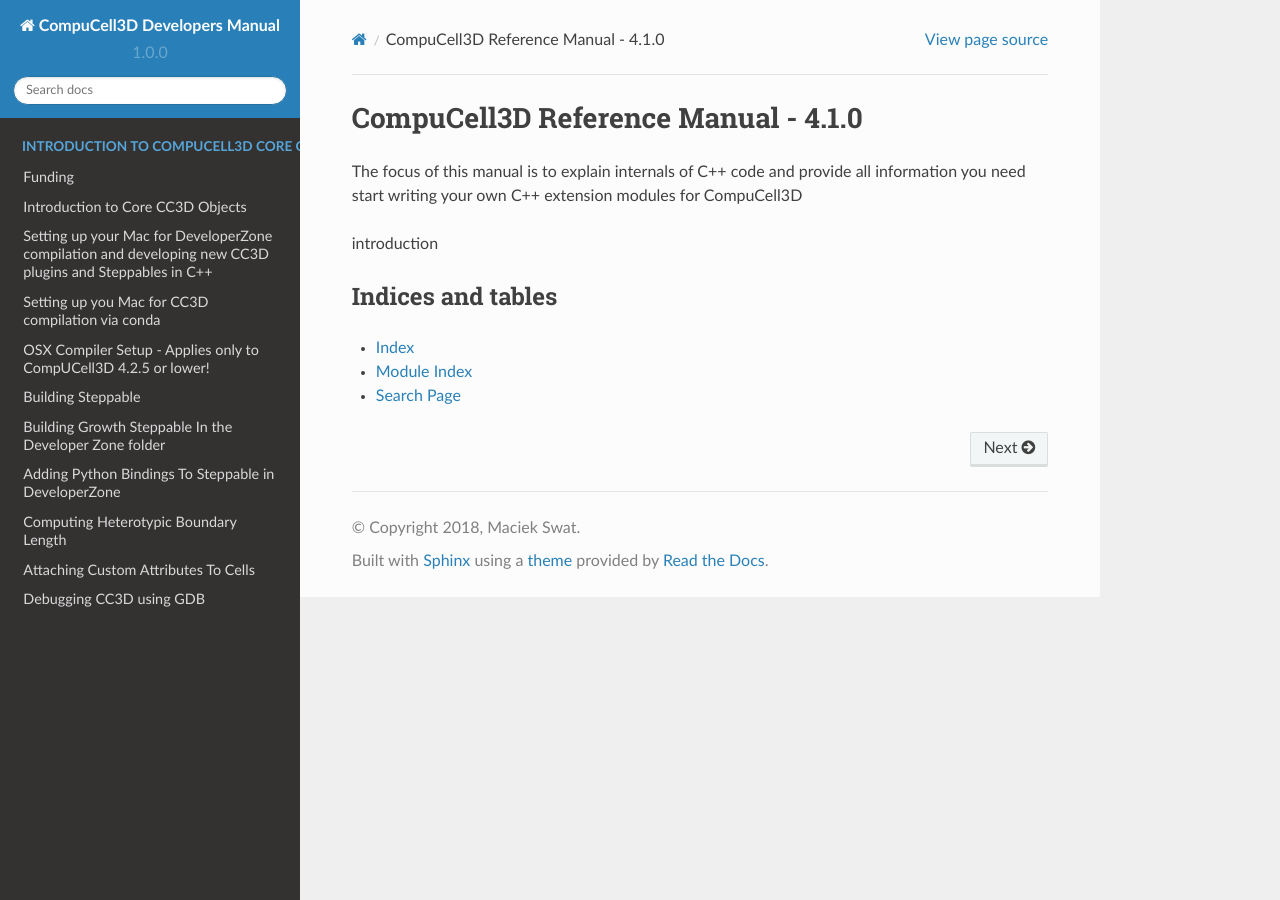
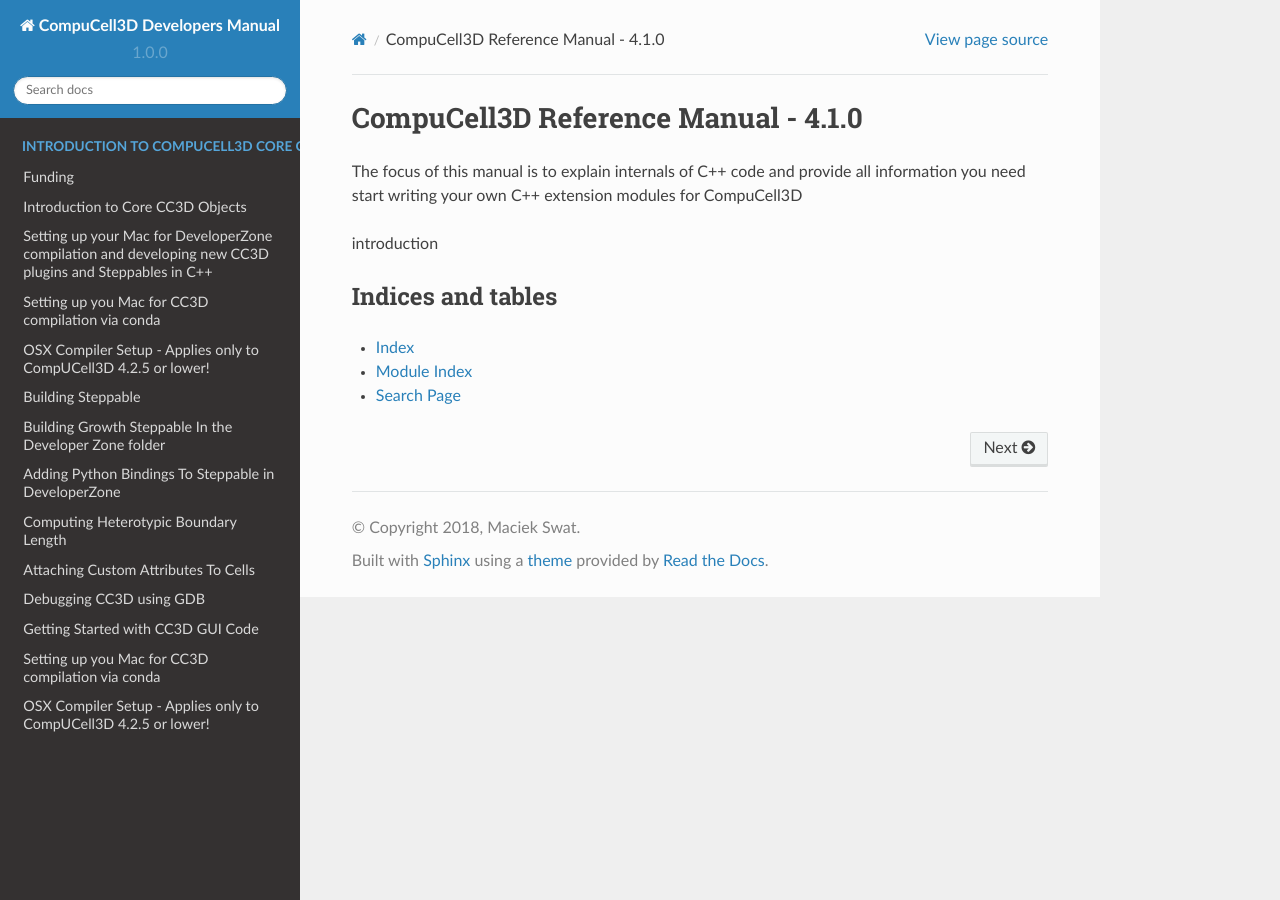
Before and after one commit to CompuCell3D/CompuCell3DDevelopersManual, a Sphinx documentation site: the page built from docs/index.rst, in a window 1280 px wide. Built offline with Sphinx 7.4.7 and the Read the Docs theme 2.0.0, drawn with Linux system fonts in a browser that asks for light colours; some of the changed lines change nothing that is shown.

Commit message:
added new chapter on UI development

```diff
--- a/docs/index.rst
+++ b/docs/index.rst
@@ -21,6 +21,7 @@
    heteropytic_boundary_surface_steppable
    attaching_attributes_to_cells
    debugging_cc3d_using_gdb
+   working_on_user_interface
 
 
 Indices and tables
--- /dev/null
+++ b/docs/working_on_user_interface.rst
@@ -0,0 +1,471 @@
+Getting Started with CC3D GUI Code
+=======================================
+
+Working on the GUI code for CC3D requires some knowledge about PyQt5, access to a decent Python IDE (e.g. PyCharm) and a bit of setup. In this section we will show you how to get started working on either Player of Twedit++ code.
+
+First thing you will need to do is to fork Player or Twedit repository. To do that, log in to your github.com account and fork e.g. Twedit code - https://github.com/CompuCell3D/cc3d-twedit5.:
+
+|ui_development_001|
+
+Once you forked the code, go ahead and clone it from your repository (not from CompuCell3D repository).
+
+To clone repository you follow command pattern below:
+
+.. code-block:: console
+
+    cd d:\src\
+    git clone git@github.com:<your_github_name>/cc3d-twedit5.git
+
+or if you want to clone Player
+
+.. code-block:: console
+
+    cd d:\src\
+    git clone git@github.com:<your_github_name>/cc3d-player5.git
+
+The reason it is important that you first fork repository to your own account instead of cloning it directly from CompuC3ll3D account is that if you for you will be able to push changes to the forked version of Player or Twedit++ whereas if you cloned directly from our repository you will not be able to store your code edits on the github server.
+
+Installing IDE
+--------------
+
+While there are many IDEs we recommend PyCharm Community Edition. This is an excellent Python tool that you can use free of charge. Please google the download link for for this software and install it on your machine. Make sure to use community Edition, not the professional one if you do not want to pay for the software
+
+Running CompuCell3D User interface code in PyCharm
+--------------------------------------------------
+
+As you may know by now, CompuCell3D is distributed in the form of conda packages. Typically, you would use a binary installer that under the hood installs distribution of Miniconda, then installs mamba (python package manager that os much faster than conda package manager) and then uses
+mamba to install CompuCell3D. Now, as a developer you will need to do those steps manually. First, let's install conda - here is tha link and installation instructions:
+
+https://docs.conda.io/projects/miniconda/en/latest/index.html
+
+Once you install the latest version of Miniconda for your operating system you should install mamba into `base` conda environment:
+
+.. code-block:: console
+
+    conda install -c conda-forge mamba
+
+Note, `-c conda-forge` points to `conda-forge` channel that is one of the most reliable repositories of conda packages.
+
+Once mamba is installed you should create new conda environment for the latest version of CC3D. As of this writing, this version is 4.4.1.3. Hence we do the following:
+
+.. code-block:: console
+
+    conda create -n cc3d_4413_310 python=3.10
+
+Next, we activate this environment:
+
+.. code-block:: console
+
+    conda activate cc3d_4413_310
+
+
+
+
+
+Starting with CC3D 4.3.0 when you install CC3D it will come with most of the tools needed to compile C+++
+plugins and steppables. The only thing that you need in addition to this is to install ``xcode-select`` package
+To install this from the terminal run the following:
+
+.. code-block:: console
+
+    xcode-select --install
+
+This is it and you should be ready to compile custom plugins and steppables written in C++
+
+Setting up you Mac for CC3D compilation via conda
+==================================================
+
+Sometimes you may want to compile entire CC3D C++ code using conda build system. To do that on your Mac follow this
+procedure:
+
+1. Install ``xcode-select`` - see above
+2. install miniconda3 with Python 3.7 - https://repo.anaconda.com/miniconda/Miniconda3-py37_4.11.0-MacOSX-x86_64.sh .
+Once you install miniconda in the ``base`` environment of newly installed miniconda install ``conda-build`` package
+
+.. code-block:: console
+
+    conda install conda-build
+
+3. Get MacOS SDK 10.10 - https://github.com/phracker/MacOSX-SDKs or directly from
+https://github.com/phracker/MacOSX-SDKs/releases. Here is direct link to the actual compressed folder:
+https://github.com/phracker/MacOSX-SDKs/releases/download/11.3/MacOSX10.10.sdk.tar.xz
+Once you unpack move the content to ``/opt`` folder of your Mac. You need to be ``admin`` to do this.
+You should be able to see the following folder ``/opt/MacOSX10.10.sdk`` after the copy is complete
+
+4. Clone CC3D repository
+
+.. code-block:: console
+
+    git clone https://github.com/CompuCell3D/CompuCell3D.git
+
+5. Go to CC3D repository's ``conda-recipes`` folder:
+
+.. code-block:: console
+
+    cd <CC3D repository dir>/conda=recipe
+
+
+6. Start compilation by typing
+
+.. code-block:: console
+
+    conda build . -c conda-forge -c compucell3d
+
+After a while you should have CC3D conda package ready
+
+OSX Compiler Setup - Applies only to CompUCell3D 4.2.5 or lower!
+================================================================
+
+If you are on OSX machine in order to use developer zone modules you will need to use special compiler
+that behaves properly in the presence of OpenMP extensions. It happened so that for whatever reason
+standard gcc/g++ compilers shipped with Apple products had annoying bug that manifested itself when you tried
+spawning OpenMP threads from secondary thread. Without going too much into details, it is sufficient to say that we
+had to use a special version of gcc compiler that handled properly situations described above.
+
+Therefore in order to compile your own C++ extensions on OSX (such as those bundled in DeveloperZone) you need
+to set up the same compiler on your system as we have used in our compilations. The tasks required to do so
+are fairly simple but the solution itself while not super elegant, it works. The solution consists of
+
+1) Downloading compiler ``.tar.gz`` file and unpacking it
+2) If they exist, temporarily renaming ``/usr/local/Cellar`` and ``/usr/local/opt`` directories
+3) Copying ``/usr/local/Cellar`` and ``/usr/local/opt`` from provided compiler ``.tar.gz`` int your local
+``usr/local`` folder
+4) When you are done with ``DeveloperZone`` compilation , reversing the steps and restoring original content of
+``/usr/local/Cellar`` and ``/usr/local/opt``
+
+We will walk you through all those steps in detail and show you how to compile DeveloperZone C++ extensions on OSX
+
+The good thing is that you do not need to recompile entire CC3D but rather use our binaries. This significantly
+reduces effort required to develop custom C++ modules on OSX. Let's get started:
+
+Cloning CC3D Source code repository
+~~~~~~~~~~~~~~~~~~~~~~~~~~~~~~~~~~~~
+
+To be able to build additional C++ modules for CC3D you need CC3D source code be on your machine. To do so, first create
+a directory for the repository (we assume you are in your ``/Users/<your user name>`` folder):
+
+.. code-block:: console
+
+    mkdir CC3D_DEVELOP
+
+    cd CC3D_DEVELOP
+
+    git clone https://github.com/CompuCell3D/CompuCell3D.git .
+
+|dev_zone_osx_002|
+
+Setting up the compiler
+~~~~~~~~~~~~~~~~~~~~~~~~
+To set up compiler that is capable of compiling CC3D code you need to verify if ``/usr/local/Cellar`` and ``/usr/local/opt`` exist on your computer.
+If they do you need to copy them to ``/usr/local/Cellar_orig`` and ``/usr/local/opt_orig`` respectively. To do so
+do the following:
+
+.. code-block:: console
+
+    sudo mv /usr/local/Cellar /usr/local/Cellar_orig
+    sudo mv /usr/local/opt /usr/local/opt_orig
+
+See the picture below:
+
+|dev_zone_osx_000|
+
+Next, download ``gcc_4.8_osx_bundle.tar.gz`` from https://sourceforge.net/projects/cc3d/files/DeveloperZone_4.x.x/mac/
+In my case , I downloaded it to ``/Users/m/gcc_bundle`` so if you download it to ``/Users/<your user name>/gcc_bundle``
+folder you should be able to follow the rest of this chapter without much difficulty.
+
+We go to ``/Users/m/gcc_bundle`` (``/Users/<your user name>/gcc_bundle`` on your machine) and unpack
+``gcc_4.8_osx_bundle.tar.gz`` and print the content of ``gcc_bundle``:
+
+.. code-block:: console:
+
+    cd /Users/m/gcc_bundle
+
+    tar -zxf gcc_4.8_osx_bundle.tar.gz
+
+    ls
+
+We should see there ``usr`` folder that comes from unpacking of ``gcc_4.8_osx_bundle.tar.gz``. We step into this folder:
+and print its content
+
+.. code-block:: console
+
+    cd usr/local
+
+    ls
+
+We should see ``Cellar`` and ``opt`` folders. Next we copy those two local folders into machine's ``/usr/local`` folder:
+
+.. code-block::
+
+    sudo cp -R Cellar/ /usr/local/Cellar
+
+    sudo cp -R opt/ /usr/local/opt
+
+At this point you should have a functioning gcc compiler on your machine that can compile CC3D. The picture below
+summarizes all the above steps. Make sure to replace ``/Users/m`` with the path to your actual user directory:
+
+|dev_zone_osx_001|
+
+Installing SWIG
+~~~~~~~~~~~~~~~
+
+SWIG is a tool that generates Python wrappers based on underlying C++ code. You might not need it in the your first
+attempts to build C++ - only CC3D modules but you do need it to compile examples in DeveloperZone therefore let's
+quickly review installation steps. The easiest way to install SWIG is via Miniconda3. Simply grab installer script
+from https://docs.conda.io/en/latest/miniconda.html (make sure to get bash installer for Miniconda3 for OSX)
+and follow installation steps outlined in this post:
+https://docs.conda.io/projects/conda/en/latest/user-guide/install/macos.html
+
+At the end of your installation you might reach a screen that asks you whether the installer script should initalize
+python from Miniconda3 as your default Python when you open a new console window. Unless you have a good reason not
+to do so we suggest you say "Yes":
+
+|dev_zone_osx_003|
+
+**Important**. After installation is finished, you need to open a new console window so that the changes you've made
+are available to you.
+
+Now we can install swig. All we have to do is to activate ``base`` conda environment (in modern conda installations
+this step migh be redundant):
+
+.. code-block:: console
+
+    conda activate base
+
+and then we type
+
+.. code-block:: console
+
+    conda install swig
+
+|dev_zone_osx_004|
+
+At this point you should swig installed on your system but as before you need to open new console for that changes
+to take effect.
+
+Installing CMake
+~~~~~~~~~~~~~~~~
+
+The last thing we need to accomplish is to install cmake. This task is easy and we will use graphical installer that
+comes with CMake. First we go to https://cmake.org/download/ and grab OSX installation package for CMake 3.15.
+We run this installer - make sure that you install CMake into /Applications by simply dragging CMake icon into
+your Applications folder
+
+After we are done we are ready to start configuring compilation of CC3D's DeveloperZone.
+
+Configuring Compilation of DeveloperZone
+~~~~~~~~~~~~~~~~~~~~~~~~~~~~~~~~~~~~~~~~
+
+From the newly open command line we open up CMake application:
+
+.. code-block::
+
+    cd /Applications/CMake.app/Contents/bin
+    ./cmake-gui
+
+|dev_zone_osx_005|
+
+After cmake-gui opens, at the top two lines we specify locations of the DeveloperZone root (in my case it is
+``/Users/m/CC3D_DEVELOP/CompuCell3D/DeveloperZone``) and where we want to intermediate compilation files to be
+placed (in my case it is ``/Users/m/CC3D_DEVELOP_build/CompuCell3D/DeveloperZone``). Here you may need to replace
+``/Users/m`` with location of your home directory, or, if you placed CC3D git repository folder in
+a completely different location make sure you put correct path to the ``DeveloperZone`` folder:
+
+|dev_zone_osx_006|
+
+Once you specified the paths. Click ``Configure`` and you will reach the following screen:
+
+|dev_zone_osx_007|
+
+Make sure to choose ``Specify Native Compilers`` and once you click ``OK`` you will see the dialog screen where we will
+specify location of our newly installed gcc-4.8 compilers (see beginning sections of this chapter)
+
+For C compiler we specify ``/usr/local/Cellar/gcc48/4.8.2/bin/gcc`` and for C++ ``/usr/local/Cellar/gcc48/4.8.2/bin/g++``
+and click ``Done``
+
+|dev_zone_osx_008|
+
+The Cmake will run configuration steps and then it will give us a chance to tweak default configurations.
+First let's fix paths to Python installation. Type ``Python`` in the Search box and chek ``Advanced`` box next to it.
+CMake will display paths for Python include directory and library.
+
+|dev_zone_osx_009|
+
+Here we need to specify location of include directory and python library that is bundled with CC3D binary package
+installation. Clearly, CMake has no way of knowing where this location is so it picks best Python location it can find.
+Let's fix it. In my case my CC3D binaries are installed in ``/Users/m/cc3d_install/CC3D_4.1.0`` and therefore
+I am putting as location of ``PYTHON_INCLUDE_DIR`` as ``/Users/m/cc3d_install/CC3D_4.1.0/python37/include/python3.7m``
+and location of ``PYTHON`` library as ``/Users/m/cc3d_install/CC3D_4.1.0/python37/lib/libpython3.7m.dylib``
+
+|dev_zone_osx_010|
+
+Next, after clearing ``Search`` box and unchecking ``Advanced`` box we will get to the default CMake screen.
+Here we specify ``CMAKE_INSTALL_PREFIX`` as the installation location of CC3D binaries (in my case it is
+``/Users/m/cc3d_install/CC3D_4.1.0``). CMake will use this location to correctly place our newly built modules.
+We also initialize to ``COMPUCELL3D_INSTALL_PATH`` to the same value (in my case ``/Users/m/cc3d_install/CC3D_4.1.0``).
+It is also important to specify location of the CompuCell3D code ``/Users/m/CC3D_DEVELOP/CompuCell3D/core/CompuCell3D``
+Finally, we make sure that ``CMAKE_BUILD_TYPE`` is set to ``Release`` to enable speed-optimization of compiled binaries
+
+|dev_zone_osx_011|
+
+At this point we click ``Configure`` once more time, and then assuming there were no errors, we click ``Generate`` and
+we should be ready to compile DeveloperZone.
+
+We go to the folder where we directed CMake to put intermediate compilation files (in my case it is
+``/Users/m/CC3D_DEVELOP_build/CompuCell3D/DeveloperZone``) and start compilation by issuing ``make`` command
+
+.. code-block::
+
+    cd /Users/m/CC3D_DEVELOP_build/CompuCell3D/DeveloperZone
+    make
+
+|dev_zone_osx_012|
+
+After compilation is finished:
+
+|dev_zone_osx_013|
+
+we install compiled modules into place where we installed CC3D binaries by typing ``make install``
+
+|dev_zone_osx_014|
+
+Running newly compiled modules
+~~~~~~~~~~~~~~~~~~~~~~~~~~~~~~
+
+At this point we are ready to run our newlu compiled CC3D C++ extension modules. It is best to copy
+Demos folder from DeveloperZone to a CC3D installation folder. To do so we go to DeveloperZone folder
+and execute copy command
+
+.. code-block::
+
+    cd /Users/m/CC3D_DEVELOP/CompuCell3D/DeveloperZone
+    ls
+    cp -R Demos/ /Users/m/cc3d_install/CC3D_4.1.0/DemosDeveloperZone
+
+|dev_zone_osx_015|
+
+Next we open CC3D and navigate to one of the demos that implements growth steppable in pure C++
+(``DemosDeveloperZone/GrowthSteppable``):
+
+|dev_zone_osx_016|
+
+click Play
+
+We will get a simulation screenshot that looks as follows:
+
+|dev_zone_osx_017|
+
+
+Restoring original content of /usr/local/Cellar and /usr/local/opt
+~~~~~~~~~~~~~~~~~~~~~~~~~~~~~~~~~~~~~~~~~~~~~~~~~~~~~~~~~~~~~~~~~~~
+
+.. warning::
+
+    Be careful executing commands from this step. In particular make sure you have backed up your original folders ``/usr/local/Cellar`` to ``/usr/local/Cellar_orig`` and ``/usr/local/opt`` to ``/usr/local/opt_orig``
+
+
+If you had content in the ``/usr/local/Cellar`` you probably would likek to get it restored. The following steps
+undo the changes we made to those two folders.
+
+
+
+.. code-block:: console
+    cd /usr/local
+    sudo rm -rf Cellar
+    sudo rm -rf opt
+    sudo mv Cellar_orig Cellar
+    sudo mv opt_orig opt
+
+|dev_zone_osx_018|
+
+Summary
+-------
+
+Compiling C++ extensions on OSX takes a little bit extra effort associated with setting up a compiler that can
+properly handle OpenMP code on OSX> But once you are doen with this step the compilation of C++ extension modules
+takes no more effort than on other platforms. The importan thign here is that we do not need to recompile entire
+CC3D code. We simply download binaries and add one or few C++ modules that make our simulations run much faster.
+This performance gain is certainly worth the effort
+
+
+.. |ui_development_001| image:: images/ui_development_001.png
+   :width: 8.5in
+   :height: 1.0in
+
+
+.. |dev_zone_osx_000| image:: images/dev_zone_osx_000.png
+   :width: 5.8in
+   :height: 1.8in
+
+
+.. |dev_zone_osx_001| image:: images/dev_zone_osx_001.png
+   :width: 7.8in
+   :height: 2.7in
+
+.. |dev_zone_osx_002| image:: images/dev_zone_osx_002.png
+   :width: 7.8in
+   :height: 2.4in
+
+.. |dev_zone_osx_003| image:: images/dev_zone_osx_003.png
+   :width: 6.7in
+   :height: 4.2in
+
+.. |dev_zone_osx_004| image:: images/dev_zone_osx_004.png
+   :width: 6.7in
+   :height: 0.5in
+
+.. |dev_zone_osx_005| image:: images/dev_zone_osx_005.png
+   :width: 6.7in
+   :height: 0.65in
+
+.. |dev_zone_osx_006| image:: images/dev_zone_osx_006.png
+   :width: 8.2in
+   :height: 5.3in
+
+.. |dev_zone_osx_007| image:: images/dev_zone_osx_007.png
+   :width: 6.5in
+   :height: 2.5in
+
+.. |dev_zone_osx_008| image:: images/dev_zone_osx_008.png
+   :width: 10.2in
+   :height: 4.3in
+
+.. |dev_zone_osx_009| image:: images/dev_zone_osx_009.png
+   :width: 8.3in
+   :height: 2.9in
+
+.. |dev_zone_osx_010| image:: images/dev_zone_osx_010.png
+   :width: 10in
+   :height: 5in
+
+.. |dev_zone_osx_011| image:: images/dev_zone_osx_011.png
+   :width: 10in
+   :height: 7.5in
+
+.. |dev_zone_osx_012| image:: images/dev_zone_osx_012.png
+   :width: 7.5in
+   :height: 1.0in
+
+.. |dev_zone_osx_013| image:: images/dev_zone_osx_013.png
+   :width: 7.8in
+   :height: 1.2in
+
+.. |dev_zone_osx_014| image:: images/dev_zone_osx_014.png
+   :width: 7.8in
+   :height: 1.2in
+
+.. |dev_zone_osx_015| image:: images/dev_zone_osx_015.png
+   :width: 8.2in
+   :height: 2.0in
+
+.. |dev_zone_osx_016| image:: images/dev_zone_osx_016.png
+   :width: 9.8in
+   :height: 4.5in
+
+.. |dev_zone_osx_017| image:: images/dev_zone_osx_017.png
+   :width: 4.5in
+   :height: 5.5in
+
+.. |dev_zone_osx_018| image:: images/dev_zone_osx_018.png
+   :width: 5.8in
+   :height: 2.4in
```
Also changed, not shown: docs/images/ui_development_001.png (added).
